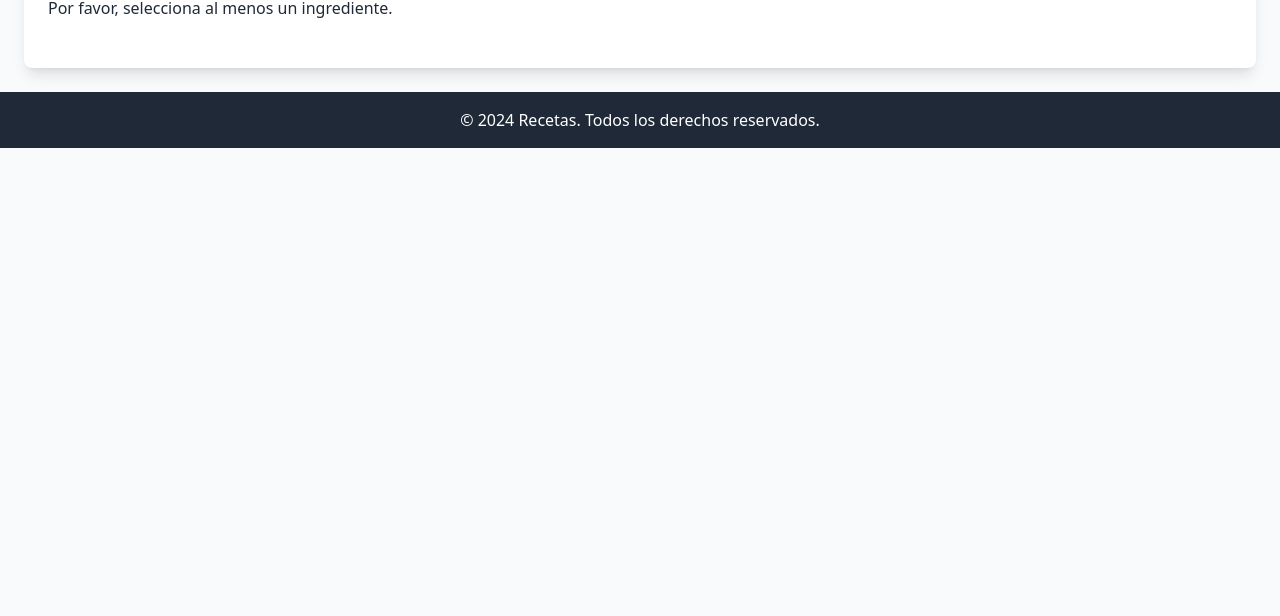
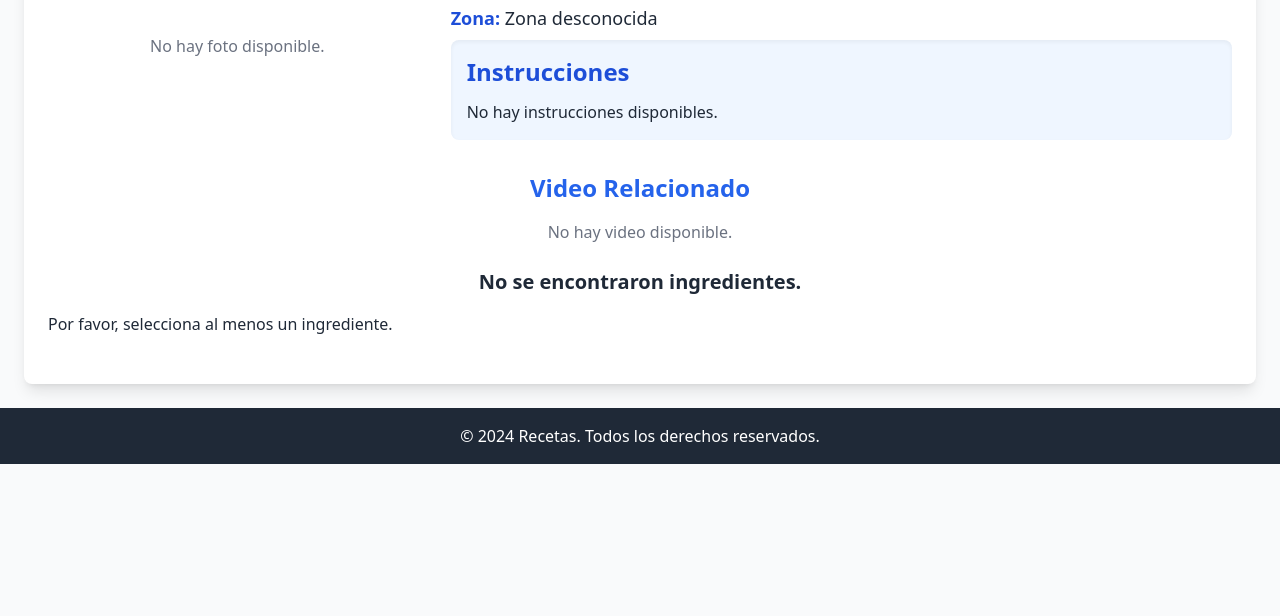
Before and after one commit to Davidsdaw/2ApisWeb, a plain HTML site: page pages/details.html in a window 1280 px wide. Shown: the part 184-800 px from the top of the page. Drawn offline with nearby package versions, Linux system fonts and the light colour scheme.

Commit message:
improves + more infos about the receipt

```diff
--- /dev/null
+++ b/js/script2.js
@@ -0,0 +1,173 @@
+const storedIngredients = JSON.parse(sessionStorage.getItem('selectedIngredients'));
+const storedPhoto = JSON.parse(sessionStorage.getItem('selectedPhoto')) || null;
+const storedZone = JSON.parse(sessionStorage.getItem('selectedZone')) || 'Zona desconocida';
+const storedInstructions = JSON.parse(sessionStorage.getItem('selectedInstructions')) || 'No hay instrucciones disponibles.';
+const storedVideo = JSON.parse(sessionStorage.getItem('selectedVideo')) || null;
+const summaryContainer = document.getElementById('recipe-summary');
+
+const renderSummary = () => {
+    const fragment = document.createDocumentFragment();
+
+    // Crear contenedor principal
+    const mainDiv = document.createElement('div');
+
+    // Sección de encabezado
+    const headerSection = document.createElement('div');
+    headerSection.classList.add('grid', 'grid-cols-1', 'sm:grid-cols-3', 'gap-6', 'items-center', 'mb-8');
+
+    // Foto de la receta
+    const photoDiv = document.createElement('div');
+    photoDiv.classList.add('flex', 'justify-center');
+
+    if (storedPhoto) {
+        const photoImg = document.createElement('img');
+        photoImg.src = storedPhoto;
+        photoImg.alt = 'Foto de la receta';
+        photoImg.classList.add('w-32', 'h-32', 'object-cover', 'rounded-full', 'shadow-lg');
+        photoDiv.appendChild(photoImg);
+    } else {
+        const noPhotoText = document.createElement('p');
+        noPhotoText.textContent = 'No hay foto disponible.';
+        noPhotoText.classList.add('text-gray-500');
+        photoDiv.appendChild(noPhotoText);
+    }
+
+    // Información de la receta
+    const infoDiv = document.createElement('div');
+    infoDiv.classList.add('sm:col-span-2');
+
+    const title = document.createElement('h2');
+    title.textContent = 'Resumen de la Receta';
+    title.classList.add('text-3xl', 'font-bold', 'text-blue-600', 'mb-4', 'text-center', 'sm:text-left');
+
+    const zoneParagraph = document.createElement('p');
+    zoneParagraph.classList.add('text-lg', 'text-gray-800', 'mb-2');
+    zoneParagraph.innerHTML = `<span class="font-bold text-blue-700">Zona:</span> ${storedZone}`;
+
+    const instructionsDiv = document.createElement('div');
+    instructionsDiv.classList.add('bg-blue-50', 'p-4', 'rounded-lg', 'shadow-inner');
+
+    const instructionsTitle = document.createElement('h3');
+    instructionsTitle.textContent = 'Instrucciones';
+    instructionsTitle.classList.add('text-2xl', 'font-bold', 'text-blue-700', 'mb-3');
+
+    const instructionsText = document.createElement('p');
+    instructionsText.textContent = storedInstructions;
+    instructionsText.classList.add('text-gray-800');
+
+    instructionsDiv.appendChild(instructionsTitle);
+    instructionsDiv.appendChild(instructionsText);
+
+    infoDiv.appendChild(title);
+    infoDiv.appendChild(zoneParagraph);
+    infoDiv.appendChild(instructionsDiv);
+
+    headerSection.appendChild(photoDiv);
+    headerSection.appendChild(infoDiv);
+
+    // Video relacionado
+    const videoTitle = document.createElement('h3');
+    videoTitle.textContent = 'Video Relacionado';
+    videoTitle.classList.add('text-2xl', 'font-bold', 'text-center', 'text-blue-600', 'mb-4');
+
+    let videoSection;
+    if (storedVideo) {
+        videoSection = document.createElement('div');
+        videoSection.classList.add('flex', 'justify-center');
+
+        const iframe = document.createElement('iframe');
+        iframe.src = storedVideo;
+        iframe.frameBorder = '0';
+        iframe.allow = 'accelerometer; autoplay; clipboard-write; encrypted-media; gyroscope; picture-in-picture';
+        iframe.allowFullscreen = true;
+
+        videoSection.appendChild(iframe);
+    } else {
+        videoSection = document.createElement('p');
+        videoSection.textContent = 'No hay video disponible.';
+        videoSection.classList.add('text-gray-500', 'text-center');
+    }
+
+    // Ensamblar el contenedor principal
+    mainDiv.appendChild(headerSection);
+    mainDiv.appendChild(videoTitle);
+    mainDiv.appendChild(videoSection);
+
+    fragment.appendChild(mainDiv);
+
+    // Renderizar el contenido
+    summaryContainer.innerHTML = ''; // Limpiar contenido existente
+    summaryContainer.appendChild(fragment);
+};
+
+// Llamar al renderizado del resumen
+renderSummary();
+
+if (!storedIngredients || storedIngredients.length === 0) {
+    // Si no hay ingredientes, muestra un mensaje de error
+    document.getElementById('ingredient-name').textContent = 'No se encontraron ingredientes.';
+    document.getElementById('nutrition-data').textContent = 'Por favor, selecciona al menos un ingrediente.';
+} else {
+    document.getElementById('ingredient-name').textContent = 'Información Nutricional de los Ingredientes';
+    document.getElementById('ingredient-name').classList.add("text-2xl", "font-bold", "text-center", "text-blue-600", "mb-4");
+
+    // Función para obtener datos nutricionales de Edamam
+    const fetchNutrition = async (ingredient) => {
+        const appId = 'd5fa2a1c';
+        const appKey = '425b660b802084a2023c7823449297fd';
+
+        try {
+            const response = await fetch(`https://api.edamam.com/api/food-database/v2/parser?ingr=${ingredient}&app_id=${appId}&app_key=${appKey}`);
+            const data = await response.json();
+
+            if (data.parsed && data.parsed.length > 0) {
+                const nutrients = data.parsed[0].food.nutrients;
+
+                return {
+                    html: `
+                <div class="text-left bg-gray-100 rounded-lg p-4 mb-4 shadow">
+                  <p class="font-bold text-lg">${ingredient}</p>
+                  <p><strong>Calorías:</strong> ${nutrients.ENERC_KCAL || 'N/A'} kcal</p>
+                  <p><strong>Proteínas:</strong> ${nutrients.PROCNT || 'N/A'} g</p>
+                  <p><strong>Grasas:</strong> ${nutrients.FAT || 'N/A'} g</p>
+                  <p><strong>Carbohidratos:</strong> ${nutrients.CHOCDF || 'N/A'} g</p>
+                </div>
+              `,
+                    calories: nutrients.ENERC_KCAL || 0,
+                };
+            } else {
+                return {
+                    html: `<p class="text-red-500">No se encontraron datos nutricionales para ${ingredient}.</p>`,
+                    calories: 0,
+                };
+            }
+        } catch (error) {
+            console.error('Error al cargar información nutricional:', error);
+            return {
+                html: `<p class="text-red-500">Error al cargar datos de ${ingredient}.</p>`,
+                calories: 0,
+            };
+        }
+    };
+
+    // Itera sobre los ingredientes y muestra los datos nutricionales
+    const loadNutritionData = async () => {
+        const nutritionContainer = document.getElementById('nutrition-data');
+        const totalCaloriesContainer = document.getElementById('total-calories');
+        nutritionContainer.innerHTML = ''; // Limpia el contenido anterior
+
+        let totalCalories = 0;
+
+        for (const ingredient of storedIngredients) {
+            const nutritionInfo = await fetchNutrition(ingredient);
+            nutritionContainer.innerHTML += nutritionInfo.html;
+            totalCalories += nutritionInfo.calories;
+        }
+
+        // Muestra el total de calorías
+        totalCaloriesContainer.textContent = `Calorías Totales: ${totalCalories.toFixed(2)} kcal`;
+    };
+
+    // Llama a la función para cargar los datos
+    loadNutritionData();
+}
--- a/pages/details.html
+++ b/pages/details.html
@@ -20,7 +20,17 @@
 
   <!-- Main Section -->
   <main class="p-6">
-    <section class="container mx-auto bg-white rounded-lg shadow-lg p-6">
+    <section class="container mx-auto bg-white rounded-lg shadow-lg p-6" id="summary-container">
+      <div id="recipe-summary" class="mb-6">
+        <!-- Resumen cargado dinámicamente -->
+      </div>
+
+      <!-- Imagen y descripción -->
+      <div id="recipe-details" class="mb-6">
+        <!-- Información de la receta cargada dinámicamente -->
+      </div>
+
+      <!-- Información dinámica -->
       <h2 class="text-xl font-bold mb-4 text-center" id="ingredient-name">Cargando información...</h2>
       <div id="nutrition-data" class="grid grid-cols-1 sm:grid-cols-2 lg:grid-cols-3 gap-4">
         <!-- Información de ingredientes cargada dinámicamente -->
@@ -34,77 +44,6 @@
     <p>&copy; 2024 Recetas. Todos los derechos reservados.</p>
   </footer>
 
-  <script>
-    // Obtén el array de ingredientes desde el sessionStorage
-    const storedIngredients = JSON.parse(sessionStorage.getItem('selectedIngredients'));
-
-    if (!storedIngredients || storedIngredients.length === 0) {
-      // Si no hay ingredientes, muestra un mensaje de error
-      document.getElementById('ingredient-name').textContent = 'No se encontraron ingredientes.';
-      document.getElementById('nutrition-data').textContent = 'Por favor, selecciona al menos un ingrediente.';
-    } else {
-      document.getElementById('ingredient-name').textContent = 'Información Nutricional de los Ingredientes';
-
-      // Función para obtener datos nutricionales de Edamam
-      const fetchNutrition = async (ingredient) => {
-        const appId = 'd5fa2a1c'; // Reemplaza con tu ID de aplicación
-        const appKey = '425b660b802084a2023c7823449297fd'; // Reemplaza con tu clave de aplicación
-
-        try {
-          const response = await fetch(`https://api.edamam.com/api/food-database/v2/parser?ingr=${ingredient}&app_id=${appId}&app_key=${appKey}`);
-          const data = await response.json();
-
-          if (data.parsed && data.parsed.length > 0) {
-            const nutrients = data.parsed[0].food.nutrients;
-
-            return {
-              html: `
-                <div class="text-left bg-gray-100 rounded-lg p-4 mb-4 shadow">
-                  <p class="font-bold text-lg">${ingredient}</p>
-                  <p><strong>Calorías:</strong> ${nutrients.ENERC_KCAL || 'N/A'} kcal</p>
-                  <p><strong>Proteínas:</strong> ${nutrients.PROCNT || 'N/A'} g</p>
-                  <p><strong>Grasas:</strong> ${nutrients.FAT || 'N/A'} g</p>
-                  <p><strong>Carbohidratos:</strong> ${nutrients.CHOCDF || 'N/A'} g</p>
-                </div>
-              `,
-              calories: nutrients.ENERC_KCAL || 0,
-            };
-          } else {
-            return {
-              html: `<p class="text-red-500">No se encontraron datos nutricionales para ${ingredient}.</p>`,
-              calories: 0,
-            };
-          }
-        } catch (error) {
-          console.error('Error al cargar información nutricional:', error);
-          return {
-            html: `<p class="text-red-500">Error al cargar datos de ${ingredient}.</p>`,
-            calories: 0,
-          };
-        }
-      };
-
-      // Itera sobre los ingredientes y muestra los datos nutricionales
-      const loadNutritionData = async () => {
-        const nutritionContainer = document.getElementById('nutrition-data');
-        const totalCaloriesContainer = document.getElementById('total-calories');
-        nutritionContainer.innerHTML = ''; // Limpia el contenido anterior
-
-        let totalCalories = 0;
-
-        for (const ingredient of storedIngredients) {
-          const nutritionInfo = await fetchNutrition(ingredient);
-          nutritionContainer.innerHTML += nutritionInfo.html;
-          totalCalories += nutritionInfo.calories;
-        }
-
-        // Muestra el total de calorías
-        totalCaloriesContainer.textContent = `Calorías Totales: ${totalCalories.toFixed(2)} kcal`;
-      };
-
-      // Llama a la función para cargar los datos
-      loadNutritionData();
-    }
-  </script>
+  <script src="../js/script2.js"></script>
 </body>
 </html>
```
